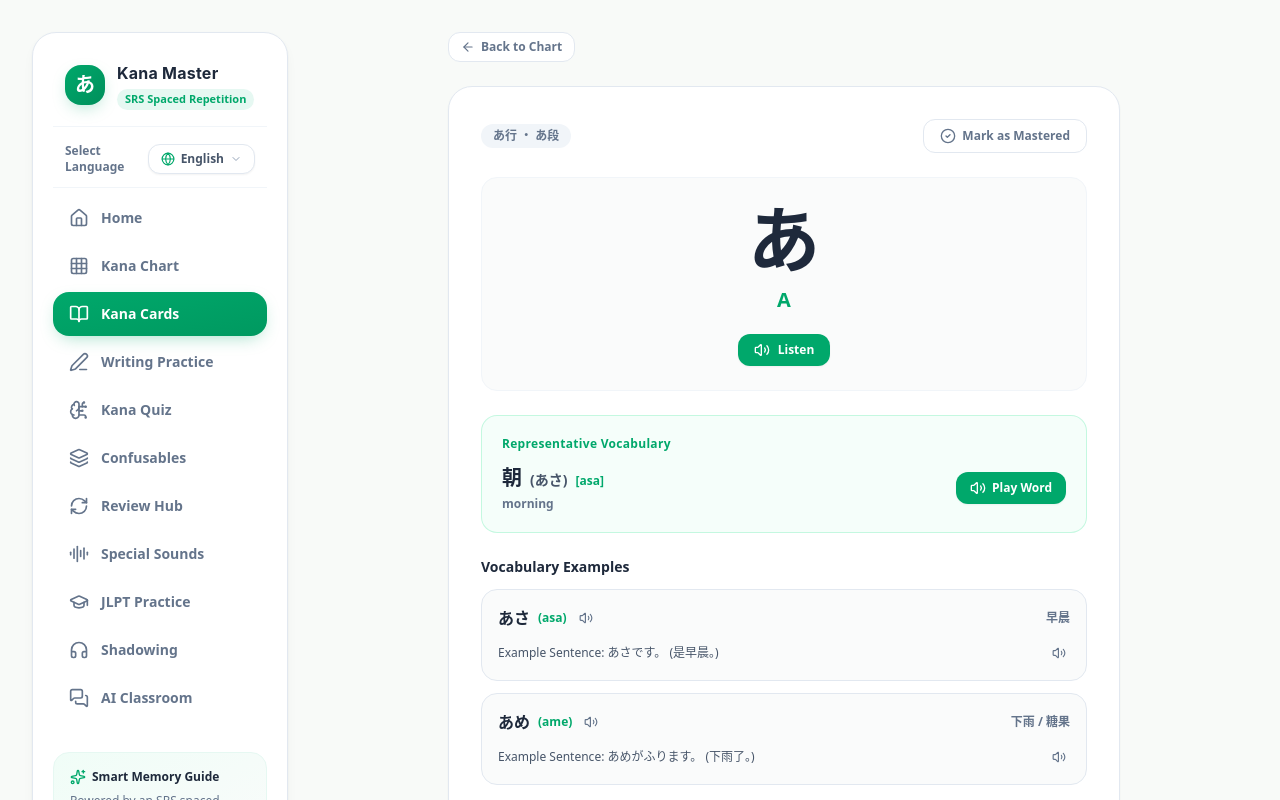
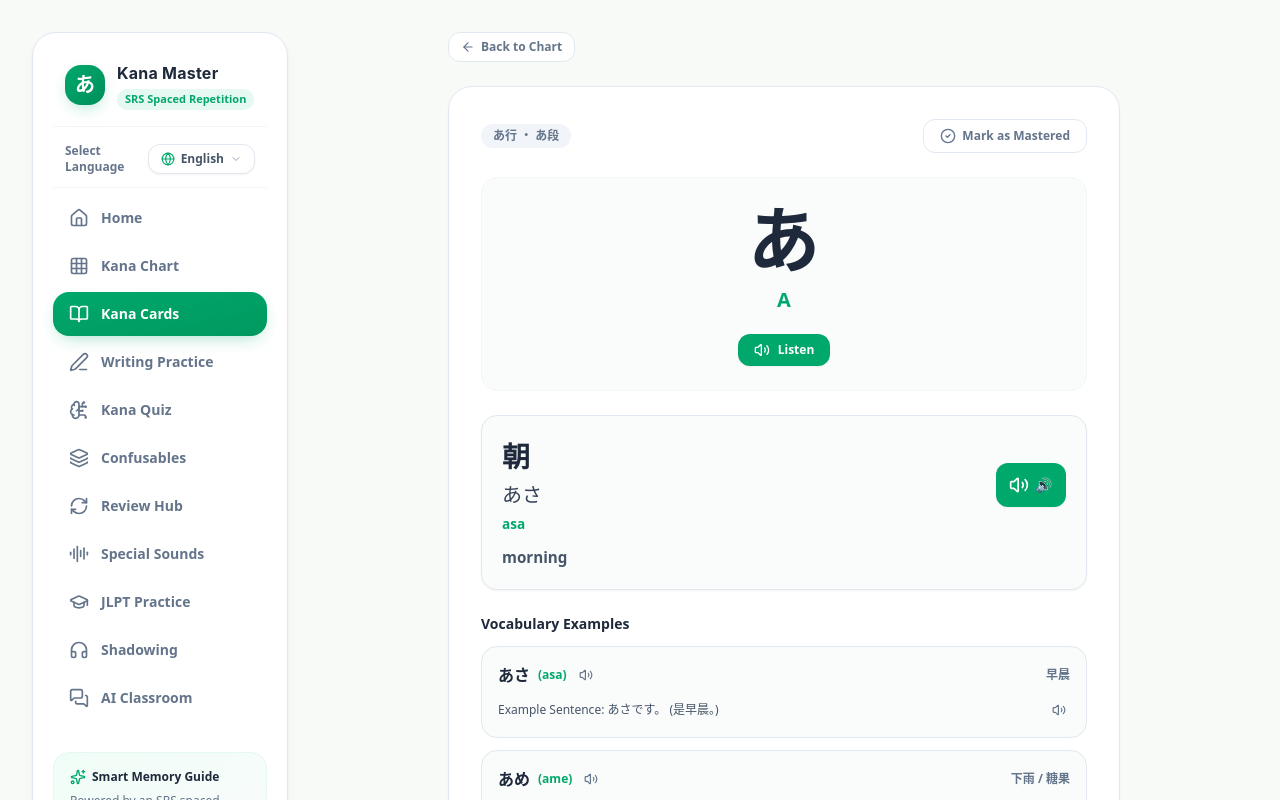
Before and after one commit to Jake627520/japanese-kana-learning, a React (Vite) app: page / in a window 1280 px wide. Both pictures are taken after a click on the button "Kana Cards". Shown: the top 800 px of the page. Built offline with nearby package versions, Linux system fonts and the light colour scheme.

Commit message:
feat: improve vocabulary learning card UX

```diff
--- a/src/components/KanaCardView.tsx
+++ b/src/components/KanaCardView.tsx
@@ -2,7 +2,8 @@ import React from 'react';
 import { KanaItem } from '../types';
 import { speakJapanese } from '../utils/speech';
 import { toggleKanaMastered } from '../utils/storage';
-import { getPrimaryVocabularyByKanaId, playVocabularyAudio } from '../data/vocabulary';
+import { getPrimaryVocabularyByKanaId } from '../data/vocabulary';
+import { VocabularyCard } from './VocabularyCard';
 import { Volume2, ArrowLeft, ArrowRight, CheckCircle2 } from 'lucide-react';
 import { useI18n } from '../i18n';
 
@@ -90,48 +91,12 @@ export function KanaCardView({
           </button>
         </div>
 
-        {/* Representative Vocabulary (v1.6.0-B) */}
+        {/* Representative Vocabulary (v1.6.1 VocabularyCard) */}
         {primaryVocab && (
-          <div className="p-4 sm:p-5 bg-emerald-50/50 rounded-2xl border border-emerald-200/60 space-y-3">
-            <div className="flex items-center justify-between">
-              <span className="text-xs font-extrabold text-[#00A86B] tracking-wide">
-                {t('study.representativeWord')}
-              </span>
-              {primaryVocab.type !== 'noun' && (
-                <span className="text-[10px] font-bold text-[#64748B] bg-white px-2 py-0.5 rounded-md border border-[#E2E8F0]">
-                  {primaryVocab.type}
-                </span>
-              )}
-            </div>
-
-            <div className="flex items-center justify-between gap-4">
-              <div className="space-y-1">
-                <div className="flex items-baseline gap-2">
-                  {primaryVocab.kanji ? (
-                    <>
-                      <span className="text-xl font-black text-[#1E293B]">{primaryVocab.kanji}</span>
-                      <span className="text-sm font-bold text-[#475569]">({primaryVocab.word})</span>
-                    </>
-                  ) : (
-                    <span className="text-xl font-black text-[#1E293B]">{primaryVocab.word}</span>
-                  )}
-                  <span className="text-xs font-bold text-[#00A86B]">[{primaryVocab.romaji}]</span>
-                </div>
-                <div className="text-xs font-semibold text-[#64748B]">
-                  {primaryVocab.meaning[language] || primaryVocab.meaning['zh-TW']}
-                </div>
-              </div>
-
-              <button
-                onClick={() => playVocabularyAudio(primaryVocab)}
-                aria-label={`${t('study.listenWord')}: ${primaryVocab.word}`}
-                className="inline-flex items-center gap-1.5 px-3.5 py-2 bg-[#00A86B] text-white rounded-xl text-xs font-bold shadow-xs hover:bg-[#008F5B] transition-all cursor-pointer shrink-0"
-              >
-                <Volume2 className="w-4 h-4" />
-                <span>{t('study.listenWord')}</span>
-              </button>
-            </div>
-          </div>
+          <VocabularyCard
+            item={primaryVocab}
+            locale={language}
+          />
         )}
 
         {/* Existing Examples & Sentences */}
--- /dev/null
+++ b/src/components/VocabularyCard.tsx
@@ -0,0 +1,61 @@
+import React from 'react';
+import { Volume2 } from 'lucide-react';
+import type { VocabularyItem } from '../data/vocabulary/vocabularyTypes';
+import { playVocabularyAudio } from '../data/vocabulary/vocabularyAudio';
+import type { Language } from '../i18n';
+
+interface VocabularyCardProps {
+  item: VocabularyItem;
+  locale: Language;
+}
+
+export function VocabularyCard({
+  item,
+  locale,
+}: VocabularyCardProps) {
+  const meaning = item.meaning[locale] || item.meaning['zh-TW'];
+
+  const handlePlay = () => {
+    void playVocabularyAudio(item);
+  };
+
+  return (
+    <section
+      className="vocabulary-card"
+      aria-label={`${item.word} vocabulary`}
+    >
+      <div className="vocabulary-card__header">
+        <div>
+          {item.kanji && (
+            <div className="vocabulary-card__kanji">
+              {item.kanji}
+            </div>
+          )}
+
+          <div className="vocabulary-card__word">
+            {item.word}
+          </div>
+
+          <div className="vocabulary-card__romaji">
+            {item.romaji}
+          </div>
+        </div>
+
+        <button
+          type="button"
+          className="vocabulary-card__audio"
+          onClick={handlePlay}
+          aria-label={`Play pronunciation of ${item.word}`}
+          title={`Play ${item.word}`}
+        >
+          <Volume2 size={20} aria-hidden="true" />
+          <span>🔊</span>
+        </button>
+      </div>
+
+      <div className="vocabulary-card__meaning">
+        {meaning}
+      </div>
+    </section>
+  );
+}
--- a/src/i18n/index.ts
+++ b/src/i18n/index.ts
@@ -1,5 +1,6 @@
 import React, { createContext, useContext, useState, useEffect, ReactNode, useMemo } from 'react';
 import { Language, TranslationSchema } from './types';
+export type { Language, TranslationSchema };
 import { zhTW } from './zh-TW';
 import { zhCN } from './zh-CN';
 import { en } from './en';
--- a/src/index.css
+++ b/src/index.css
@@ -28,6 +28,9 @@
   --elev-3: 0 2px 4px rgb(15 23 42 / 0.04), 0 16px 32px -12px rgb(15 23 42 / 0.14);
   /* 綠光：主要按鈕與側邊欄選中項。同一畫面至多兩處，多了就失去指向性。 */
   --elev-green: 0 6px 18px -6px rgb(0 168 107 / 0.4);
+
+  --border-color: #E2E8F0;
+  --surface-color: #FAFBFB;
 }
 
 html[lang="zh-CN"] {
@@ -166,3 +169,93 @@ html[lang="en"] {
 @media (prefers-reduced-motion: reduce) {
   .sheet-up { animation: none; }
 }
+
+/* ────────────────────────────────────────────────────────────
+   VocabularyCard 代表單字卡片
+   ──────────────────────────────────────────────────────────── */
+.vocabulary-card {
+  margin-top: 1rem;
+  padding: 1.25rem;
+  border: 1px solid var(--border-color);
+  border-radius: 1rem;
+  background: var(--surface-color);
+  box-shadow: var(--elev-1);
+}
+
+.vocabulary-card__header {
+  display: flex;
+  align-items: center;
+  justify-content: space-between;
+  gap: 1rem;
+}
+
+.vocabulary-card__kanji {
+  font-family: var(--font-display);
+  font-size: 1.75rem;
+  font-weight: 700;
+  color: #1E293B;
+}
+
+.vocabulary-card__word {
+  font-family: var(--font-display);
+  font-size: 1.25rem;
+  margin-top: 0.15rem;
+  color: #334155;
+}
+
+.vocabulary-card__romaji {
+  margin-top: 0.2rem;
+  font-size: 0.85rem;
+  color: #00A86B;
+  font-weight: 700;
+}
+
+.vocabulary-card__meaning {
+  margin-top: 0.75rem;
+  font-size: 0.95rem;
+  color: #475569;
+  font-weight: 600;
+}
+
+.vocabulary-card__audio {
+  display: inline-flex;
+  align-items: center;
+  justify-content: center;
+  gap: 0.35rem;
+  min-width: 2.75rem;
+  min-height: 2.75rem;
+  padding: 0.5rem 0.85rem;
+  border: 0;
+  border-radius: 0.75rem;
+  background-color: #00A86B;
+  color: #FFFFFF;
+  font-size: 0.875rem;
+  font-weight: 700;
+  cursor: pointer;
+  box-shadow: var(--elev-1);
+  transition: background-color 0.15s, transform 0.15s;
+}
+
+.vocabulary-card__audio:hover {
+  background-color: #008F5B;
+  transform: translateY(-1px);
+}
+
+.vocabulary-card__audio:active {
+  transform: translateY(0);
+}
+
+.vocabulary-card__audio:focus-visible {
+  outline: 2px solid currentColor;
+  outline-offset: 3px;
+}
+
+@media (max-width: 640px) {
+  .vocabulary-card {
+    padding: 0.85rem;
+  }
+
+  .vocabulary-card__kanji {
+    font-size: 1.5rem;
+  }
+}
```
